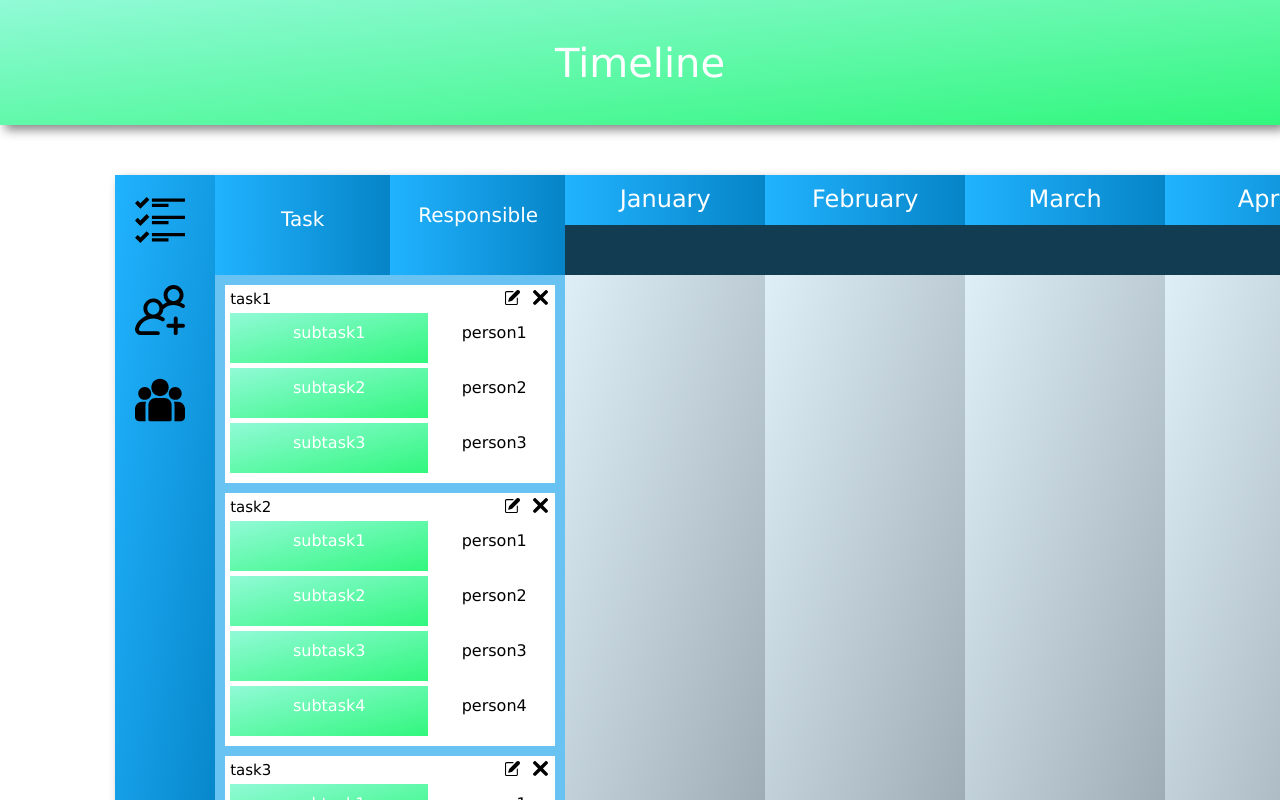
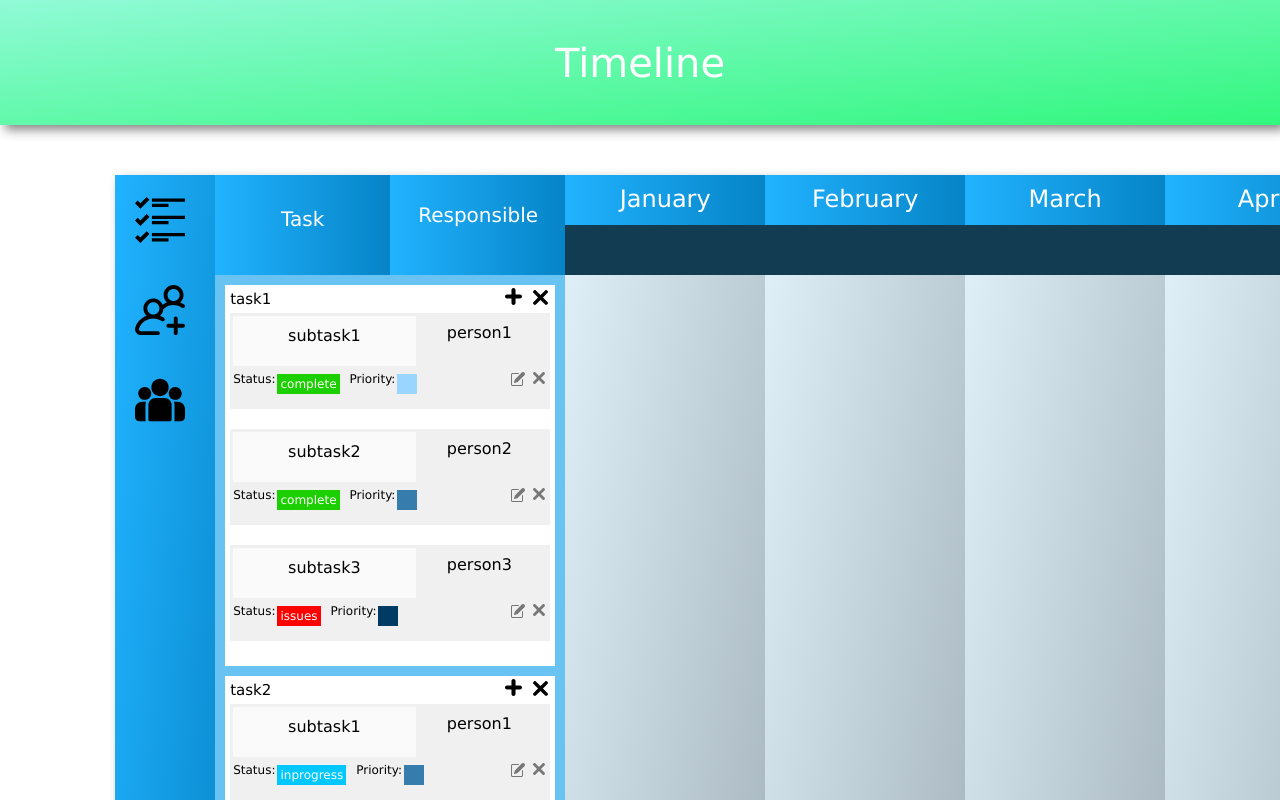
Before and after one commit to Aditya-Dawadikar/Timeline, an Angular app: page / in a window 1280 px wide. Shown: the top 800 px of the page. Built offline with nearby package versions, Linux system fonts and the light colour scheme.

Commit message:
task section now shows more details

```diff
--- a/src/app/body/task-container/task/subtask/subtask.component.css
+++ b/src/app/body/task-container/task/subtask/subtask.component.css
@@ -1,21 +1,27 @@
+.subtask-container {
+    width: calc(100% - 10px);
+    min-height: 50px;
+    background-color: #f0f0f0;
+}
+
 .sub-task {
-    width: 100%;
+    width: calc(100% - 10px);
     min-height: 50px;
-    margin-bottom: 5px;
+    position: relative;
     display: flex;
 }
 
 .cancel {
-    width: 10px;
-    height: 10px;
+    width: 12px;
+    height: 12px;
     position: absolute;
-    left: calc(60% - 12px);
+    right: 20px;
 }
 
 .cancel-button {
     width: 100%;
     height: 100%;
-    opacity: 0;
+    opacity: 0.5;
 }
 
 .cancel-button:hover {
@@ -26,11 +32,11 @@
 .sub-task-unit {
     width: 60%;
     min-height: 50px;
-    background: linear-gradient(to bottom right, #91fad7, #31f77d);
+    background: #fafafa;
     font-family: Verdana, Geneva, Tahoma, sans-serif;
     text-align: center;
     padding: 10px;
-    color: white;
+    margin: 3px;
 }
 
 .responsible {
@@ -40,3 +46,81 @@
     text-align: center;
     padding: 10px;
 }
+
+.task-info {
+    width: calc(100% - 10px);
+    height: 40px;
+    margin-bottom: 20px;
+    display: flex;
+    font-family: Verdana, Geneva, Tahoma, sans-serif;
+    font-size: 12px;
+    padding: 3px;
+}
+
+.status {
+    width: auto;
+    height: 20px;
+    padding: 3px;
+    margin: 2px 10px 2px 2px;
+    color: white
+}
+
+.incomplete {
+    background-color: yellow;
+}
+
+.inprogress {
+    background-color: #00c8ff;
+}
+
+.complete {
+    background-color: #1ccf00;
+}
+
+.issues {
+    background-color: red;
+}
+
+.priority {
+    width: 20px;
+    height: 20px;
+    margin: 2px;
+}
+
+.priority1 {
+    background-color: #99d5ff;
+}
+
+.priority2 {
+    background-color: #5da0cf;
+}
+
+.priority3 {
+    background-color: #367cad;
+}
+
+.priority4 {
+    background-color: #155b8c;
+}
+
+.priority5 {
+    background-color: #003b63;
+}
+
+.update-icon {
+    width: 14px;
+    height: 14px;
+    position: absolute;
+    right: 40px;
+}
+
+.update {
+    width: 100%;
+    height: 100%;
+    opacity: 0.5;
+}
+
+.update:hover {
+    transform: scale(1.3);
+    opacity: 1;
+}
--- a/src/app/body/task-container/task/subtask/subtask.component.html
+++ b/src/app/body/task-container/task/subtask/subtask.component.html
@@ -1,7 +1,19 @@
-<div class="sub-task">
-    <div class="sub-task-unit">{{subtask}}</div>
-    <div class="cancel">
-        <img class="cancel-button" src="../../../../../assets/close.svg" (click)="deleteSubtask.emit()">
+<div class="subtask-container">
+    <div class="sub-task">
+        <div class="sub-task-unit">{{subtask}}</div>
+        <div class="responsible">{{resonsible}}</div>
     </div>
-    <div class="responsible">{{resonsible}}</div>
+    <div class="task-info">
+        Status:
+        <div class="status" [ngClass]="{'complete':status === 'complete','incomplete':status==='incomplete','issues':status==='issues','inprogress':status==='inprogress'}">{{status}}</div>
+        Priority:
+        <div class="priority" [ngClass]="{'priority1':priority===1,'priority2':priority===2,'priority3':priority===3,'priority4':priority===4,'priority5':priority===5}"></div>
+        <div class="update-icon">
+            <img class="update" src="../../../../../assets/edit.svg">
+        </div>
+        <div class="cancel">
+            <img class="cancel-button" src="../../../../../assets/close.svg" (click)="deleteSubtask.emit()">
+        </div>
+    </div>
+
 </div>
--- a/src/app/body/task-container/task/subtask/subtask.component.ts
+++ b/src/app/body/task-container/task/subtask/subtask.component.ts
@@ -11,10 +11,10 @@ export class SubtaskComponent implements OnInit {
 
   @Input() subtask;
   @Input() resonsible;
+  @Input() status;
+  @Input() priority;
 
   @Output() deleteSubtask=new EventEmitter();
-
-  stask=this.subtask;
 
   ngOnInit(): void {
   }
--- a/src/app/body/task-container/task/task.component.css
+++ b/src/app/body/task-container/task/task.component.css
@@ -27,11 +27,11 @@
 }
 
 .add-sub-task {
-    width: 15px;
-    height: 15px;
+    width: 17px;
+    height: 17px;
     position: absolute;
     right: 40px;
-    margin: 5px;
+    margin: 3px;
     cursor: pointer;
 }
 
@@ -40,8 +40,8 @@
 }
 
 .icon-mini {
-    width: 15px;
-    height: 15px;
+    width: 100%;
+    height: 100%;
 }
 
 .cancel {
--- a/src/app/body/task-container/task/task.component.html
+++ b/src/app/body/task-container/task/task.component.html
@@ -4,14 +4,14 @@
             <img class="cancel-button" src="../../../../assets/close.svg" (click)="removeTaskEmitter.emit()">
         </div>
         <div class="add-sub-task">
-            <img src="../../../../assets/edit.svg" class="icon-mini" (click)="toggleNewSubtaskSection()">
+            <img src="../../../../assets/add.svg" class="icon-mini" (click)="toggleNewSubtaskSection()">
         </div>
     </div>
     <p class="task-header">{{task.taskName}}</p>
     <div class="sub-task-container">
         <ul class="ul">
             <li *ngFor="let subtask of task.subtasks">
-                <app-subtask [subtask]=subtask.subtaskName [resonsible]=subtask.responsible (deleteSubtask)="removeSubtask(subtask)"></app-subtask>
+                <app-subtask [subtask]=subtask.subtaskName [resonsible]=subtask.responsible [status]=subtask.status [priority]=subtask.priority (deleteSubtask)="removeSubtask(subtask)"></app-subtask>
             </li>
         </ul>
     </div>
--- a/src/app/shared/tasks.ts
+++ b/src/app/shared/tasks.ts
@@ -6,19 +6,25 @@ export const TASKS=[
         subtaskName:"subtask1",
         responsible:"person1",
         assignmentDate:"",
-        completionDate:""
+        completionDate:"",
+        status:"complete",
+        priority:1
       },
       {
         subtaskName:"subtask2",
         responsible:"person2",
         assignmentDate:"",
-        completionDate:""
+        completionDate:"",
+        status:"complete",
+        priority:3
       },
       {
         subtaskName:"subtask3",
         responsible:"person3",
         assignmentDate:"",
-        completionDate:""
+        completionDate:"",
+        status:"issues",
+        priority:5
       }
     ]
   },
@@ -29,25 +35,33 @@ export const TASKS=[
         subtaskName:"subtask1",
         responsible:"person1",
         assignmentDate:"",
-        completionDate:""
+        completionDate:"",
+        status:"inprogress",
+        priority:3
       },
       {
         subtaskName:"subtask2",
         responsible:"person2",
         assignmentDate:"",
-        completionDate:""
+        completionDate:"",
+        status:"issues",
+        priority:2
       },
       {
         subtaskName:"subtask3",
         responsible:"person3",
         assignmentDate:"",
-        completionDate:""
+        completionDate:"",
+        status:"inprogress",
+        priority:3
       },
       {
         subtaskName:"subtask4",
         responsible:"person4",
         assignmentDate:"",
-        completionDate:""
+        completionDate:"",
+        status:"inprogress",
+        priority:5
       }
     ]
   },{
@@ -57,13 +71,17 @@ export const TASKS=[
         subtaskName:"subtask1",
         responsible:"person1",
         assignmentDate:"",
-        completionDate:""
+        completionDate:"",
+        status:"incomplete",
+        priority:3
       },
       {
         subtaskName:"subtask2",
         responsible:"person2",
         assignmentDate:"",
-        completionDate:""
+        completionDate:"",
+        status:"incomplete",
+        priority:5
       }
     ]
   }
```
